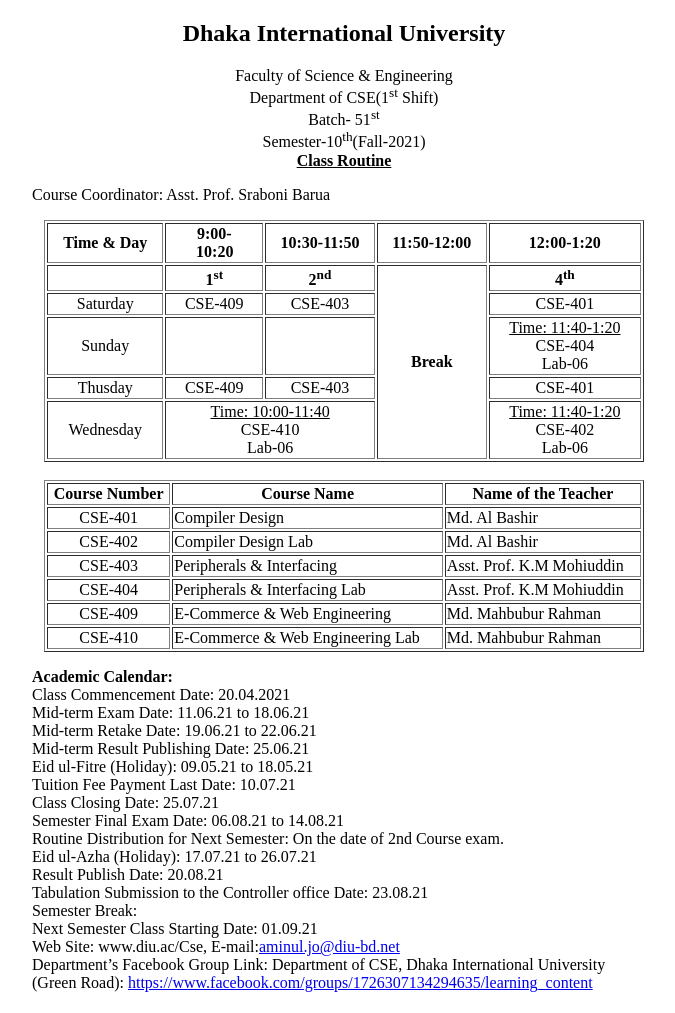
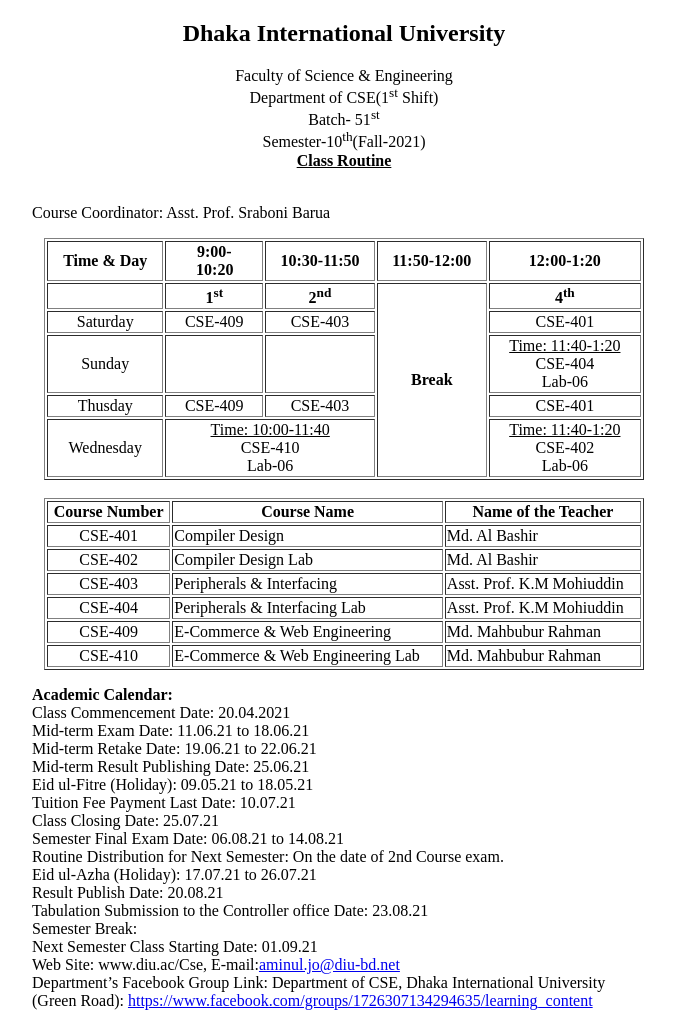
Before and after one commit to AlAminKabbo/routine, a plain HTML site: page index.html in a window 1280 px wide. Shown: the whole page, without its empty margins (296-971 px from the left). Drawn offline with Linux system fonts and the light colour scheme.

Commit message:
Update index.html

```diff
--- a/index.html
+++ b/index.html
@@ -5,8 +5,7 @@
 <body style="padding-left: 25%; padding-right: 25%;">
     <h2 style="text-align: center;">Dhaka International University</h2>
     <p style="text-align: center;">Faculty of Science & Engineering<br>Department of CSE(1<sup>st</sup> Shift)<br>Batch- 51<sup>st</sup><br>Semester-10<sup>th</sup>(Fall-2021)<br><b><u>Class Routine</u></b></p>
-
-<p>Course Coordinator: Asst. Prof. Sraboni Barua</p>
+    <br>Course Coordinator: Asst. Prof. Sraboni Barua</p>
 <center>
 <table style="width: 600px;", border= 1;>
 <tr>
```
